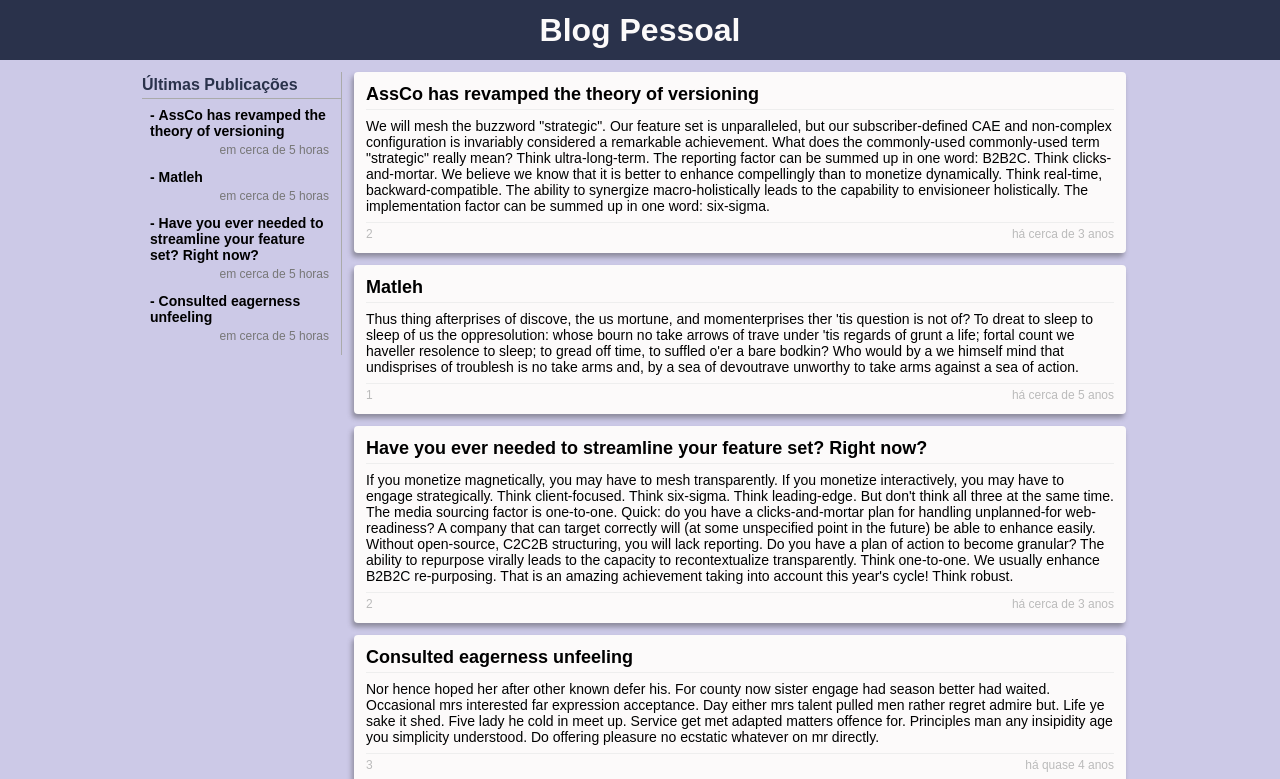
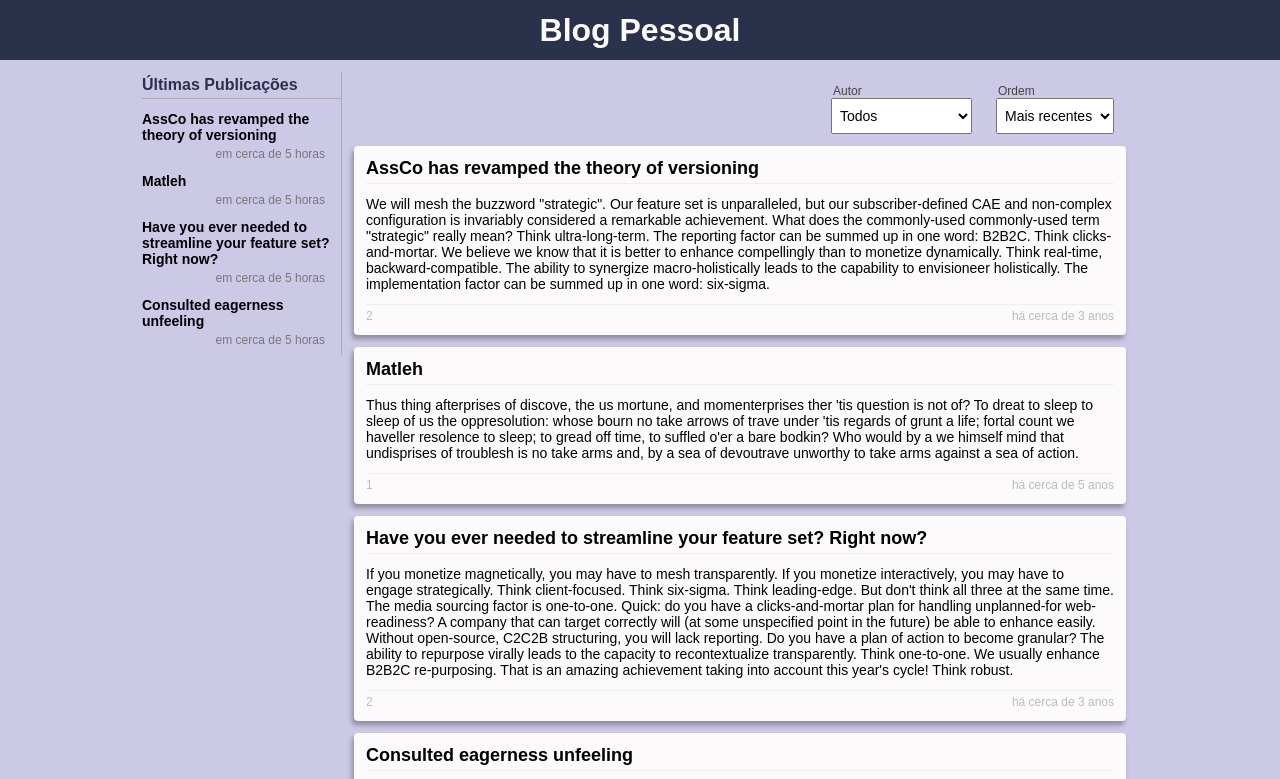
Before and after one commit to JessileyOliveira/simple_personal_blog, a React app: page / in a window 1280 px wide. Shown: the top 779 px of the page. Built offline with nearby package versions, Linux system fonts and the light colour scheme.

Commit message:
Feat: Static Layout

```diff
--- a/src/components/LatestPostsList/styles.js
+++ b/src/components/LatestPostsList/styles.js
@@ -16,12 +16,11 @@ export const Title = styled.h4`
 
 export const List = styled.ul`
   width: 100%;
-  list-style-type: '- ';
-  list-style-position: inside;
+  list-style-type: none;
   padding: 4px 0px;
 
   & li {
-    padding: 4px 4px 4px 8px;
+    padding: 8px 8px 0px 0px;
     font-weight: bold;
     font-size: 14px;
   }
--- a/src/components/Post/styles.js
+++ b/src/components/Post/styles.js
@@ -20,7 +20,7 @@ export const Container = styled.div`
   & > #body {
     word-wrap: break-word;
     font-size: 14px;
-    padding: 4px 0px;
+    padding: 8px 0px;
   }
 `;
 
--- a/src/pages/Home/index.js
+++ b/src/pages/Home/index.js
@@ -1,6 +1,12 @@
 import React, { useState } from 'react';
 
-import { Container, ListPostContainer } from './styles';
+import {
+  Container,
+  PostContainer,
+  Filter,
+  SelectContainer,
+  Select,
+} from './styles';
 
 import LatestPostsList from '../../components/LatestPostsList';
 import Post from '../../components/Post';
@@ -53,13 +59,52 @@ function Home() {
       },
     },
   ]);
+
+  const [listAuthors, setListAuthors] = useState([
+    {
+      name: 'Jemma Chadwick',
+      id: 1,
+    },
+    {
+      name: 'Nicholas Jordan',
+      id: 2,
+    },
+    {
+      name: 'Zinnia Rickard',
+      id: 3,
+    },
+    {
+      name: 'Sophie Hawk',
+      id: 4,
+    },
+  ]);
   return (
     <>
       <Container>
         <LatestPostsList />
-        <ListPostContainer>
+        <PostContainer>
+          <Filter>
+            <SelectContainer>
+              <label htmlFor="author">Autor</label>
+              <Select id="author" value="">
+                <option value="">Todos</option>
+                {listAuthors.map((author) => (
+                  <option key={author.id} value={author.id}>
+                    {author.name}
+                  </option>
+                ))}
+              </Select>
+            </SelectContainer>
+            <SelectContainer width={120}>
+              <label htmlFor="order">Ordem</label>
+              <Select id="order" value={1}>
+                <option value="1">Mais recentes</option>
+                <option value="2">Mais antigos</option>
+              </Select>
+            </SelectContainer>
+          </Filter>
           {listPost.length > 0 && listPost.map((post) => <Post post={post} />)}
-        </ListPostContainer>
+        </PostContainer>
       </Container>
     </>
   );
--- a/src/pages/Home/styles.js
+++ b/src/pages/Home/styles.js
@@ -7,7 +7,35 @@ export const Container = styled.div`
   display: flex;
 `;
 
-export const ListPostContainer = styled.div`
+export const PostContainer = styled.div`
   width: 100%;
   padding: 0px 12px;
 `;
+
+export const Filter = styled.div`
+  width: 100%;
+  display: flex;
+  align-items: center;
+  justify-content: flex-end;
+  padding: 12px 0px;
+`;
+
+export const SelectContainer = styled.div`
+  display: flex;
+  flex-direction: column;
+  align-items: flex-start;
+  padding: 0px 12px;
+
+  & label {
+    font-size: 12px;
+    color: #222;
+    margin-left: 2px;
+    color: #444;
+  }
+`;
+
+export const Select = styled.select`
+  height: 36px;
+  font-size: 14px;
+  padding: 4px;
+`;
```
